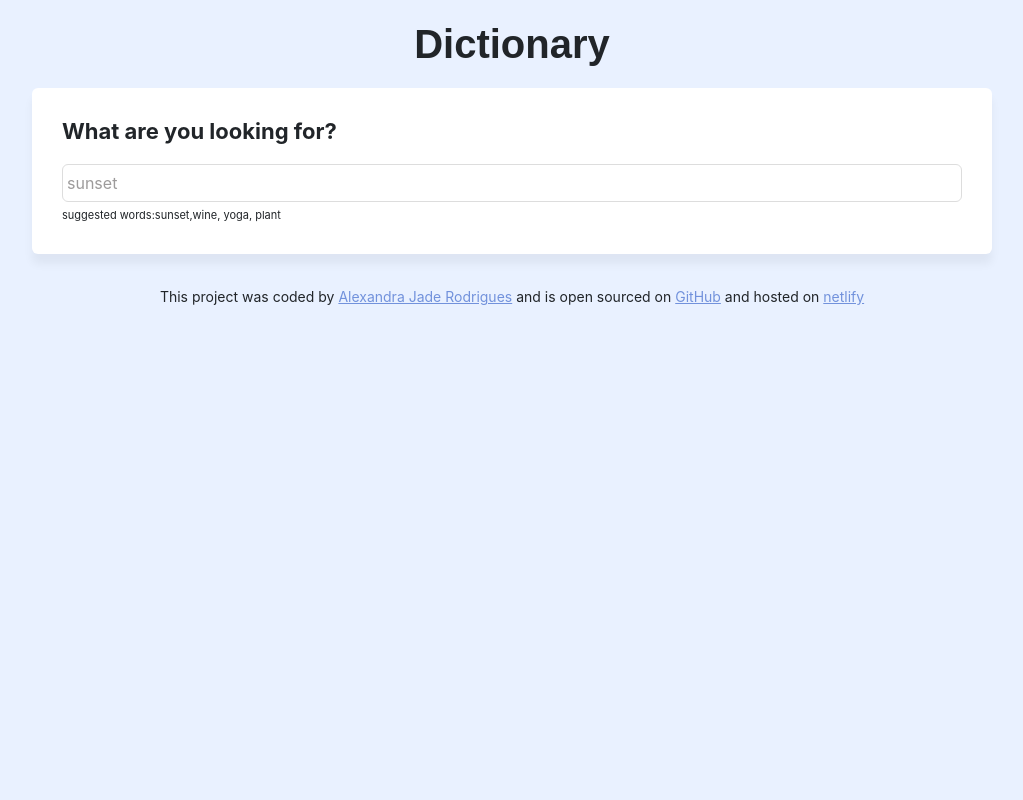
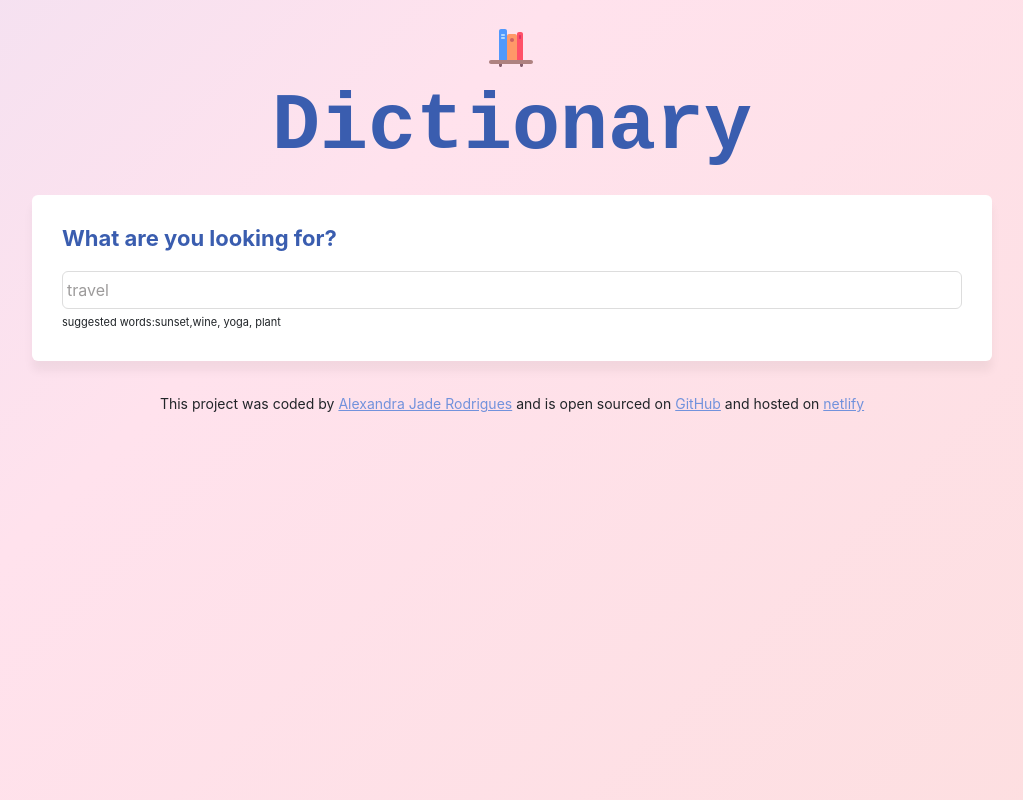
Before and after one commit to Alexandra-Jade/dictionary-project, a React (Create React App) app: page / in a window 1280 px wide. Shown: the whole page, without its empty margins (128-1151 px from the left). Built offline with nearby package versions, Linux system fonts and the light colour scheme; no server answers.

Commit message:
Updated the CSS

```diff
--- a/src/App.css
+++ b/src/App.css
@@ -1,6 +1,32 @@
 body {
-    background-color: #e9f1ff;
-}
+
+        background: linear-gradient(-45deg, #fbdbd2, #ffe2ed, #cfdeff, #dbfcf4);
+        background-size: 400% 400%;
+        animation: gradient 15s ease infinite;
+        height: 100vh;
+
+
+    }
+
+    @keyframes gradient {
+        0% {
+            background-position: 0% 50%;
+        }
+        50% {
+            background-position: 100% 50%;
+        }
+        100% {
+            background-position: 0% 50%;
+        }
+    }
+
+    .bookTitle {
+display: flex;
+  justify-content: center;
+  align-items: center;
+  padding: none;
+    }
+
 
 a  {
     color:#7292dc
@@ -11,12 +37,14 @@ a  {
 
 }
 
-.App-header {
-    margin:20px auto;
+.App-header h1 {
+    color: #3a5daf;
+    margin-top: -15px;
     text-align: center;
-    font-size: xx-large;
-    font-weight: 660;
-    font-family: Arial, Helvetica, sans-serif
+    font-size: 80px;
+    font-weight: 900;
+    font-family: monospace;
+
 }
 
 .App-footer {
--- a/src/App.js
+++ b/src/App.js
@@ -1,11 +1,32 @@
+import Dictionary from "./Dictionary.js";
 import "./App.css";
-import Dictionary from "./Dictionary.js";
 
 function App() {
   return (
     <div className="App">
       <div className="container">
       <header className="App-header">
+     <div className="bookTitle">
+      <svg class="book-shelf " xmlns="http://www.w3.org/2000/svg" preserveAspectRatio="xMidYMid" viewBox="0 0 84 94" height="94" width="84">
+  <path fill="none" d="M37.612 92.805L4.487 73.71c-2.75-1.587-4.45-4.52-4.45-7.687L.008 27.877c-.003-3.154 1.676-6.063 4.405-7.634L37.558 1.167c2.73-1.57 6.096-1.566 8.835.013l33.124 19.096c2.75 1.586 4.45 4.518 4.45 7.686l.028 38.146c.002 3.154-1.677 6.063-4.406 7.634L46.445 92.818c-2.73 1.57-6.096 1.566-8.834-.013z"/>
+  <g class="book-shelf__book book-shelf__book--one" fill-rule="evenodd">
+    <path fill="#5199fc" d="M31 29h4c1.105 0 2 .895 2 2v29c0 1.105-.895 2-2 2h-4c-1.105 0-2-.895-2-2V31c0-1.105.895-2 2-2z"/>
+    <path fill="#afd7fb" d="M34 36h-2c-.552 0-1-.448-1-1s.448-1 1-1h2c.552 0 1 .448 1 1s-.448 1-1 1zm-2 1h2c.552 0 1 .448 1 1s-.448 1-1 1h-2c-.552 0-1-.448-1-1s.448-1 1-1z"/>
+  </g>
+  <g class="book-shelf__book book-shelf__book--two" fill-rule="evenodd">
+    <path fill="#ff9868" d="M39 34h6c1.105 0 2 .895 2 2v24c0 1.105-.895 2-2 2h-6c-1.105 0-2-.895-2-2V36c0-1.105.895-2 2-2z"/>
+    <path fill="#d06061" d="M42 38c1.105 0 2 .895 2 2s-.895 2-2 2-2-.895-2-2 .895-2 2-2z"/>
+  </g>
+  <g class="book-shelf__book book-shelf__book--three" fill-rule="evenodd">
+    <path fill="#ff5068" d="M49 32h2c1.105 0 2 .86 2 1.92v25.906c0 1.06-.895 1.92-2 1.92h-2c-1.105 0-2-.86-2-1.92V33.92c0-1.06.895-1.92 2-1.92z"/>
+    <path fill="#d93368" d="M50 35c.552 0 1 .448 1 1v2c0 .552-.448 1-1 1s-1-.448-1-1v-2c0-.552.448-1 1-1z"/>
+  </g>
+  <g fill-rule="evenodd">
+    <path class="book-shelf__shelf" fill="#ae8280" d="M21 60h40c1.105 0 2 .895 2 2s-.895 2-2 2H21c-1.105 0-2-.895-2-2s.895-2 2-2z"/>
+    <path fill="#855f6d" d="M51.5 67c-.828 0-1.5-.672-1.5-1.5V64h3v1.5c0 .828-.672 1.5-1.5 1.5zm-21 0c-.828 0-1.5-.672-1.5-1.5V64h3v1.5c0 .828-.672 1.5-1.5 1.5z"/>
+  </g>
+</svg>
+</div>
       <h1><strong>Dictionary</strong>
   </h1>
 
@@ -13,7 +34,7 @@ function App() {
       </header>
       </div>
       <main className="text">
-        <Dictionary defaultKeyword="sunset" />
+        <Dictionary defaultKeyword="travel" />
       </main>
 
       <footer className="App-footer"><small>This project was coded by <a href="https://jadedcode.netlify.app/">Alexandra Jade Rodrigues</a> and is open sourced on <a href="https://github.com/Alexandra-Jade">GitHub</a> and hosted on <a href="https://visionary-sprite-04f6dd.netlify.app/">netlify</a>   </small>
--- a/src/Dictionary.css
+++ b/src/Dictionary.css
@@ -1,4 +1,5 @@
 .Dictionary h1 {
+    color:#3a5daf;
     font-size: 22px;
     font-weight: bold;
     margin-bottom: 20px;
@@ -10,6 +11,7 @@
     border-radius: 6px;
     box-shadow: 0px 10px 10px rgba(0, 0, 0, 0.05);
     margin:20px 0;
+
 }
 
 .Dictionary input {
--- a/src/Dictionary.js
+++ b/src/Dictionary.js
@@ -61,8 +61,10 @@ function load() {
                     suggested words:sunset,wine, yoga, plant
                 </div>
                 </section>
+
                 <Results results={results} />
                 <Photos photos={photos}/>
+
             </div>
         );
     } else {
--- a/src/Meaning.css
+++ b/src/Meaning.css
@@ -1,8 +1,10 @@
 .Meaning h3 {
 
+    margin-bottom: 20px;
     font-size:  24px;
     line-height: 1.5px;
     font-weight: bold;
+    color: #6991ee;
 }
 
 .Meaning .example {
--- a/src/Phonetic.js
+++ b/src/Phonetic.js
@@ -14,7 +14,9 @@ export default function Phonetic (props) {
                 controls={true}
               />
             </div>
+
             <div className="text mb-2 ms-3">{props.phonetic.text}</div>
+
 
           </div>
         );
--- a/src/Photos.js
+++ b/src/Photos.js
@@ -3,10 +3,10 @@ import "./Photos.css";
 
 export default function Photos (props) {
     if (props.photos) {
-    console.log(props.photos);
 
     return (
         <section className="Photos">
+
             <div className="row">
 
 {props.photos.map(function(photo,index){
--- a/src/Results.css
+++ b/src/Results.css
@@ -1,4 +1,5 @@
-.Results hr {
+.Results h2 {
+    color: #6991ee;
     font-size: 36px;
     font-weight: bold;
     line-height: 1.5;
--- a/src/Results.js
+++ b/src/Results.js
@@ -19,6 +19,9 @@ export default function Results(props) {
             </section>
             {props.results.meanings.map(function (meaning, index) {
 return (<section key={index}>
+
+
+
 <Meaning meaning = {meaning} />
 </section>
 );
--- a/src/Synonyms.css
+++ b/src/Synonyms.css
@@ -3,9 +3,16 @@
     padding: 0;
 }
 
-.Synonyms li {
-    font-size: 13px;
-    display: inline-block;
-    padding-right:10px;
+
+.Synonyms button {
     line-height: 1.5;
+    background-color: #3a5daf;
+    color: white;
+    font-weight: bold;
+    border: 1px solid #3a5daf;
+    border-radius: 30px;
+    margin-right: 10px;
+    margin-bottom: 12px;
+    padding: 4px 14px;
+    font-size: 15px;
 }
--- a/src/Synonyms.js
+++ b/src/Synonyms.js
@@ -1,15 +1,15 @@
 import React from "react";
-import "./Synonyms";
+import "./Synonyms.css";
 
 export default function Synonyms(props) {
     if (props.synonyms) {
         return (
-            <ul className="Synonyms">
+            <div className="Synonyms">
             {props.synonyms.map(function (synonym,index) {
-return <li key={index}>
-{synonym}</li>;
+return (<span key={index}>
+<button>{synonym}</button></span>);
 })}
-</ul>
+</div>
    );
     }else {
     return null;
```
